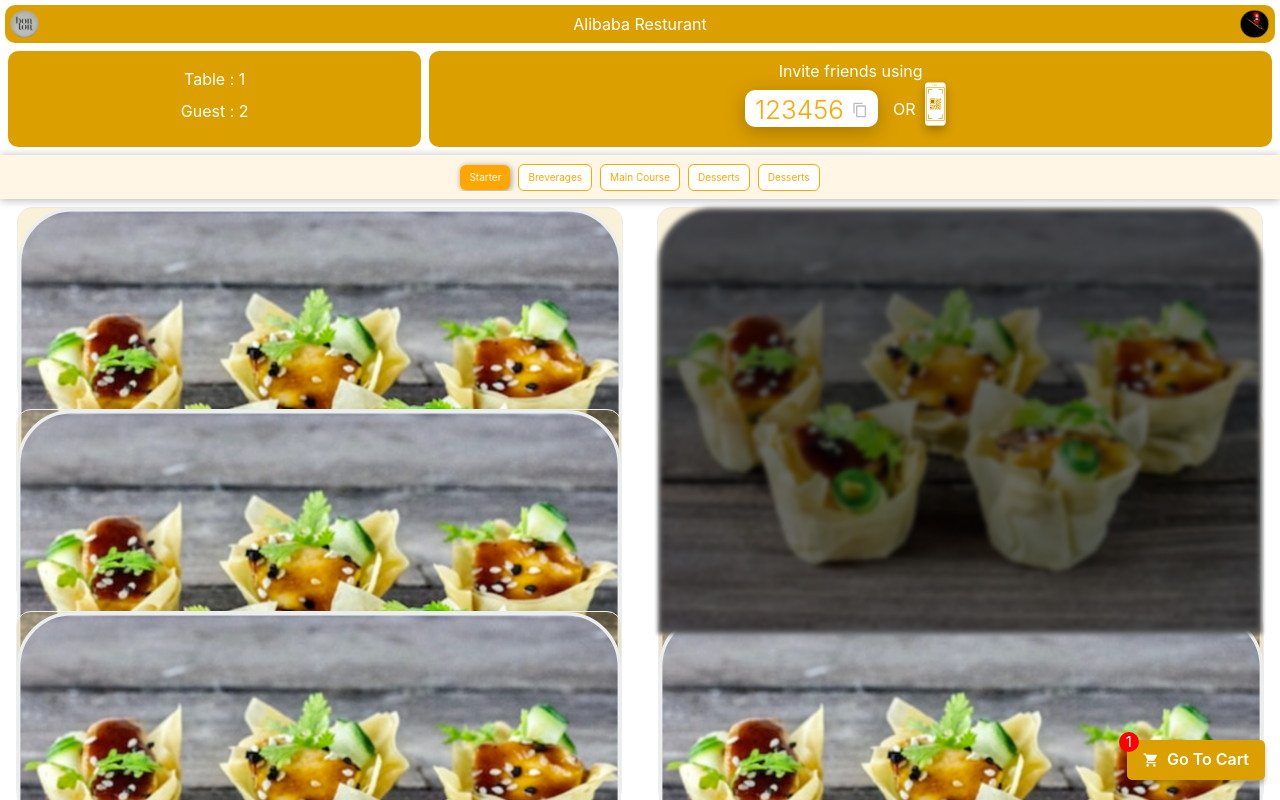
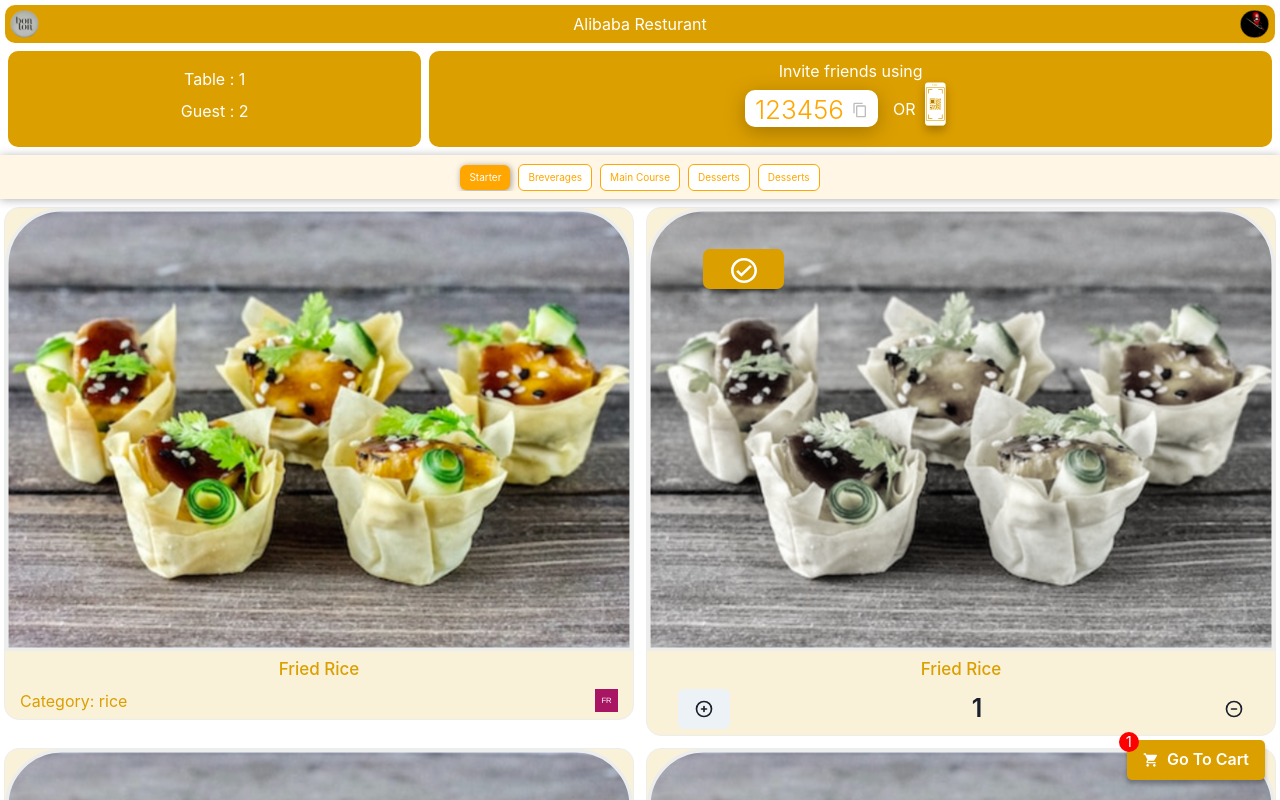
Before and after one commit to Oderna/restrosoft-scan-and-order-react, a React (Create React App) app: page /landing in a window 1280 px wide. Shown: the top 800 px of the page. Built offline with nearby package versions, Linux system fonts and the light colour scheme; the HTML template or start-up script is replaced by a standard one.

Commit message:
fixed landing page CSS and added useContext

```diff
--- /dev/null
+++ b/src/components/common/MenuItem/index.css
@@ -0,0 +1,25 @@
+.item-card-body {
+    padding: 6px !important;
+}
+
+.card-title {
+    font-style: normal;
+    font-weight: 500;
+    font-size: 17px;
+    line-height: 20px;
+    /* identical to box height */
+
+    text-align: center;
+    text-transform: capitalize;
+    color: #DC9F00;
+    padding: 2px;
+}
+
+.card {
+    border-radius: 15px;
+    border:1px solid #ECEDED;
+}
+
+.item-added-card-img {
+    filter: grayscale(80%);
+}
--- /dev/null
+++ b/src/components/common/MenuItem/index.tsx
@@ -0,0 +1,136 @@
+/* eslint-disable @typescript-eslint/no-unused-vars */
+import React from "react";
+import './index.css';
+import { Stack, Box, Text, Flex, Spacer, Image, HStack, Container as ChakraContainer, Button as ChakraButton, Circle } from "@chakra-ui/react";
+import Avatar from 'react-avatar';
+import {Card as BootstrapCard , Button as BootstrapButton} from 'react-bootstrap';
+import { HiOutlinePlusCircle, HiOutlineMinusCircle } from "react-icons/hi";
+import { MenuItemProvider, useMenuItem } from "../../../pages/LandingPage/MenuItemContext";
+
+// function ItemCard() {
+//     return (
+//         <ChakraContainer p={'0px'} h={'194px'} bg='rgba(220, 159, 0, 0.15)' border={'1px solid #ECEDED'} borderRadius={'15px'}>
+//             <Stack>
+//                 <Image
+//                     className="upper-image"
+//                     objectFit='cover'
+//                     src='./menu-item.svg' />
+//             </Stack>
+//             <Box textAlign={'center'}>
+//                 <Text color={'#DC9F00'}>french fries</Text>
+//             </Box>
+//             <Box>
+//                 <Flex mx={'9px'}>
+//                     <Text color={'#DC9F00'}>Category:</Text>
+//                     <Spacer />
+//                     <Avatar name="Wim Mostmans" size="23" />
+//                 </Flex>
+//             </Box>
+//         </ChakraContainer>
+//     )
+// }
+
+export function ItemCard({ category, name } : { category: string, name: string }) {
+    return (
+        <BootstrapCard style={{ width: '100%', background: 'rgba(220, 159, 0, 0.15)' }}>
+            <BootstrapCard.Img variant="top" src="./menu-item.svg" />
+            <BootstrapCard.Body className="item-card-body">
+                <BootstrapCard.Title style={{
+                    padding: '2px'
+                }}>{name}</BootstrapCard.Title>
+                <BootstrapCard.Text>
+                <Flex mx={'9px'}>
+                    <Text color={'#DC9F00'}>Category: {category}</Text>
+                    <Spacer />
+                    <Avatar name={name} size="23" />
+                </Flex>
+                </BootstrapCard.Text>
+            </BootstrapCard.Body>
+        </BootstrapCard>
+    )
+}
+
+// function ItemAddedCard() {
+//     return (
+//         <ChakraContainer p={'0px'} h={'194px'} bg='rgba(220, 159, 0, 0.15)' border={'1px solid #ECEDED'} borderRadius={'15px'}>
+//             <ChakraContainer m={"0px"}>
+//                     <Image
+//                         className="upper-image"
+//                         objectFit='cover'
+//                         src='./menu-item.svg'
+//                         filter='grayscale(80%);'
+//                         // blur='10px'
+//                         // brightness='40%'
+//                     />
+//                     <Box
+//                         margin={"0px !important"}
+//                         h={"40px"}
+//                         w={"81px"}
+//                         backgroundColor="#DC9F00"
+//                         position="relative"
+//                         top="-80px"
+//                         right="-50px"
+//                     >
+//                     </Box>
+//             </ChakraContainer>
+//             <Box textAlign={'center'}>
+//                 <Text color={'#DC9F00'}>french fries</Text>
+//             </Box>
+//             <Box>
+//                 <Flex mx={'9px'}>
+//                     <Text color={'#DC9F00'}>Category:</Text>
+//                     <Spacer />
+//                     <Avatar name="Wim Mostmans" size="23" />
+//                 </Flex>
+//             </Box>
+//         </ChakraContainer>
+//     )
+// }
+
+export function ItemAddedCard({ category, name, order_count, index, setData, data } : { category: string, name: string, order_count: number, index: number, setData: Function, data: any}) {
+    const AddItemToCart = (id: number) => {
+        for (var i = 0; i < data.length; i++) {
+            if (i === id){
+                console.log(id)
+                data[id]['order_count'] ++
+                console.log(data)
+            }
+        }
+        setData(data)
+    }
+
+    return (
+        // <MenuItemProvider value={MenuData}>
+        <BootstrapCard style={{ width: '100%', background: 'rgba(220, 159, 0, 0.15)' }}>
+            <BootstrapCard.Img className="item-added-card-img" variant="top" src="./menu-item.svg"/>
+            <BootstrapCard.ImgOverlay>
+            <Image
+                className="upper-image"
+                objectFit='cover'
+                src='./add-btn.svg'
+                position="relative"
+                top="25px"
+                left="40px"
+                // blur='10px'
+                // brightness='40%'
+            />
+            </BootstrapCard.ImgOverlay>
+            <BootstrapCard.Body className="item-card-body">
+                <BootstrapCard.Title>{name}</BootstrapCard.Title>
+                <BootstrapCard.Text>
+                    <Flex
+                        flexDirection={"row"}
+                        justifyContent="space-between"
+                        align={"center"}
+                        px="25px"
+                    >
+                        <ChakraButton onClick={() => AddItemToCart(index)}><HiOutlinePlusCircle size={"20px"}/></ChakraButton>
+                        <Text fontWeight={"600"} fontSize="25px">{order_count}</Text>
+                        <HiOutlineMinusCircle size={"20px"}/>
+                    </Flex>
+                </BootstrapCard.Text>
+            </BootstrapCard.Body>
+    </BootstrapCard>
+    // </MenuItemProvider>
+    )
+}
--- /dev/null
+++ b/src/pages/LandingPage/MenuItemContext.tsx
@@ -0,0 +1,12 @@
+import React from 'react';
+const MenuItemContext = React.createContext(null);
+const useMenuItem = () => React.useContext(MenuItemContext);
+const MenuItemProvider = ({ value, children }: {value: any, children: any}) => {
+  return (
+    <MenuItemContext.Provider value={value}>
+      {children}
+    </MenuItemContext.Provider>
+  );
+};
+
+export { MenuItemProvider, useMenuItem };
--- a/src/pages/LandingPage/index.tsx
+++ b/src/pages/LandingPage/index.tsx
@@ -1,10 +1,13 @@
-import React from "react";
+/* eslint-disable @typescript-eslint/no-unused-vars */
+import React, { useState, createContext, useContext } from "react";
+import './index.css';
 import { Stack, Grid, GridItem, Box, Text, Flex, Spacer, Image, HStack, Container as ChakraContainer, Button as ChakraButton, Circle } from "@chakra-ui/react";
 import { Icon } from "@chakra-ui/icons" //https://chakra-ui.com/docs/components/icon/usage
 import { MdContentCopy, MdShoppingCart } from 'react-icons/md' //https://react-icons.github.io/react-icons/search?q=copy
-import Avatar from 'react-avatar';
 import { Navbar as ChakraNavbar } from "../../components/common/Navbar/Navbar";
 import QRCode from "react-qr-code";
+import {ItemAddedCard, ItemCard} from "../../components/common/MenuItem";
+import { MenuItemProvider, useMenuItem } from "./MenuItemContext"
 
 import {
     Modal,
@@ -22,6 +25,49 @@ import { buttonTheme, modalTheme } from "./theme";
 export const theme = extendTheme({
   components: { ChakraButton: buttonTheme, Modal: modalTheme },
 })
+
+const menu_data = [
+    {
+        "name" : "fried rice",
+        "category": "rice",
+        "order_count": 0
+    },
+    {
+        "name" : "fried rice",
+        "category": "rice",
+        "order_count": 1
+    },
+    {
+        "name" : "fried rice",
+        "category": "rice",
+        "order_count": 0
+    },
+    {
+        "name" : "fried rice",
+        "category": "rice",
+        "order_count": 0
+    },
+    {
+        "name" : "fried rice",
+        "category": "rice",
+        "order_count": 0
+    },
+    {
+        "name" : "fried rice",
+        "category": "rice",
+        "order_count": 0
+    },
+    {
+        "name" : "fried rice",
+        "category": "rice",
+        "order_count": 0
+    },
+    {
+        "name" : "fried rice",
+        "category": "rice",
+        "order_count": 0
+    }
+]
 
 function TableInformation() {
     return (
@@ -90,7 +136,7 @@ function QRModal(){
             <ModalOverlay />
             <ModalContent>
             <ModalBody>
-            <Box p={"15px"}  backgroundColor="white" borderRadius={"10px"}>
+            <Box p={"15px"} backgroundColor="white" borderRadius={"10px"}>
                 <QRCode
                     size={256}
                     style={{ height: "auto", maxWidth: "100%", width: "100%" }}
@@ -121,6 +167,8 @@ function ScrollerCategories() {
     return (
         // Need to remove the  scroller line
         // POC Requirement for Carousel
+
+        // Scroller Remove :- https://stackoverflow.com/questions/60329344/hide-scrollbar-but-keep-scroll-functionality-in-react-js
         <Box h="44px" backgroundColor={'rgba(255, 167, 0, 0.1)'} boxShadow='0px 1px 9px rgba(0, 0, 0, 0.3)'>
             <HStack align={'center'} justifyContent='center' pt={'0.6em'} overflowX='scroll' overflowY={'hidden'} whiteSpace='nowrap'>
                 <Box bg={'#FFA700'} borderRadius='6px' mixBlendMode={'normal'} filter='drop-shadow(1px 1px 3px rgba(0, 0, 0, 0.4))' px={'9px'} py={'5px'} >
@@ -143,121 +191,24 @@ function ScrollerCategories() {
     )
 }
 
-function ItemCard() {
-    return (
-        <ChakraContainer p={'0px'} h={'194px'} bg='rgba(220, 159, 0, 0.15)' border={'1px solid #ECEDED'} borderRadius={'15px'}>
-            <Stack>
-                <Image
-                    className="upper-image"
-                    objectFit='cover'
-                    src='./menu-item.svg' />
-            </Stack>
-            <Box textAlign={'center'}>
-                <Text color={'#DC9F00'}>french fries</Text>
-            </Box>
-            <Box>
-                <Flex mx={'9px'}>
-                    <Text color={'#DC9F00'}>Category:</Text>
-                    <Spacer />
-                    <Avatar name="Wim Mostmans" size="23" />
-                </Flex>
-            </Box>
-        </ChakraContainer>
-    )
-}
-
-function ItemAddedCard() {
-    return (
-        <ChakraContainer p={'0px'} h={'194px'} bg='rgba(220, 159, 0, 0.15)' border={'1px solid #ECEDED'} borderRadius={'15px'}>
-            <Stack>
-                <Image
-                    className="upper-image"
-                    objectFit='cover'
-                    src='./menu-item.svg'
-                    filter='auto'
-                    blur='2px'
-                    brightness='40%'
-                />
-                <Box
-                    h={"40px"}
-                    w={"81px"}
-                    backgroundColor="#DC9F00"
-                >
-                </Box>
-            </Stack>
-            <Box textAlign={'center'}>
-                <Text color={'#DC9F00'}>french fries</Text>
-            </Box>
-            <Box>
-                <Flex mx={'9px'}>
-                    <Text color={'#DC9F00'}>Category:</Text>
-                    <Spacer />
-                    <Avatar name="Wim Mostmans" size="23" />
-                </Flex>
-            </Box>
-        </ChakraContainer>
-    )
-}
-
 function InfiniteScrollerMenu() {
+    const [MenuData, setMenuData] = useState(menu_data);
     return (
         //Need To Implement Infinite Scrolling
+
             <Box px={'4px'}>
                 <Stack>
                 <Grid
                         templateColumns='repeat(2, 1fr)'
-                    gap={2}
-                >
-                    <GridItem>
-                        <ItemCard />
-                    </GridItem>
-                    <GridItem>
-                        <ItemAddedCard />
-                    </GridItem>
-                </Grid>
-                <Grid
-                    templateColumns='repeat(2, 1fr)'
                         gap={3}
                     >
-                    <GridItem>
-                        <ItemCard />
+                    {MenuData.map((item, index) =>
+                        <GridItem>{item.order_count > 0
+                            ? <ItemAddedCard name={item.name} category={item.category} order_count={item.order_count} index={index} setData={setMenuData} data={MenuData}/>
+                            : <ItemCard name={item.name} category={item.category} />
+                        }
                         </GridItem>
-                    <GridItem>
-                        <ItemCard />
-                    </GridItem>
-                </Grid>
-                <Grid
-                    templateColumns='repeat(2, 1fr)'
-                    gap={3}
-                >
-                    <GridItem>
-                        <ItemCard />
-                    </GridItem>
-                    <GridItem>
-                        <ItemCard />
-                    </GridItem>
-                </Grid>
-                <Grid
-                    templateColumns='repeat(2, 1fr)'
-                    gap={3}
-                >
-                    <GridItem>
-                        <ItemCard />
-                    </GridItem>
-                    <GridItem>
-                        <ItemCard />
-                    </GridItem>
-                </Grid>
-                <Grid
-                    templateColumns='repeat(2, 1fr)'
-                    gap={3}
-                >
-                    <GridItem>
-                        <ItemCard />
-                    </GridItem>
-                    <GridItem>
-                        <ItemCard />
-                    </GridItem>
+                        )}
                     </Grid>
                 </Stack>
             </Box>
```
Also changed, not shown: public/add-btn.svg (added), src/App.css (line endings or trailing spaces), src/pages/LandingPage/index.css (added). Lines whose indentation alone changed are shown as unchanged.
